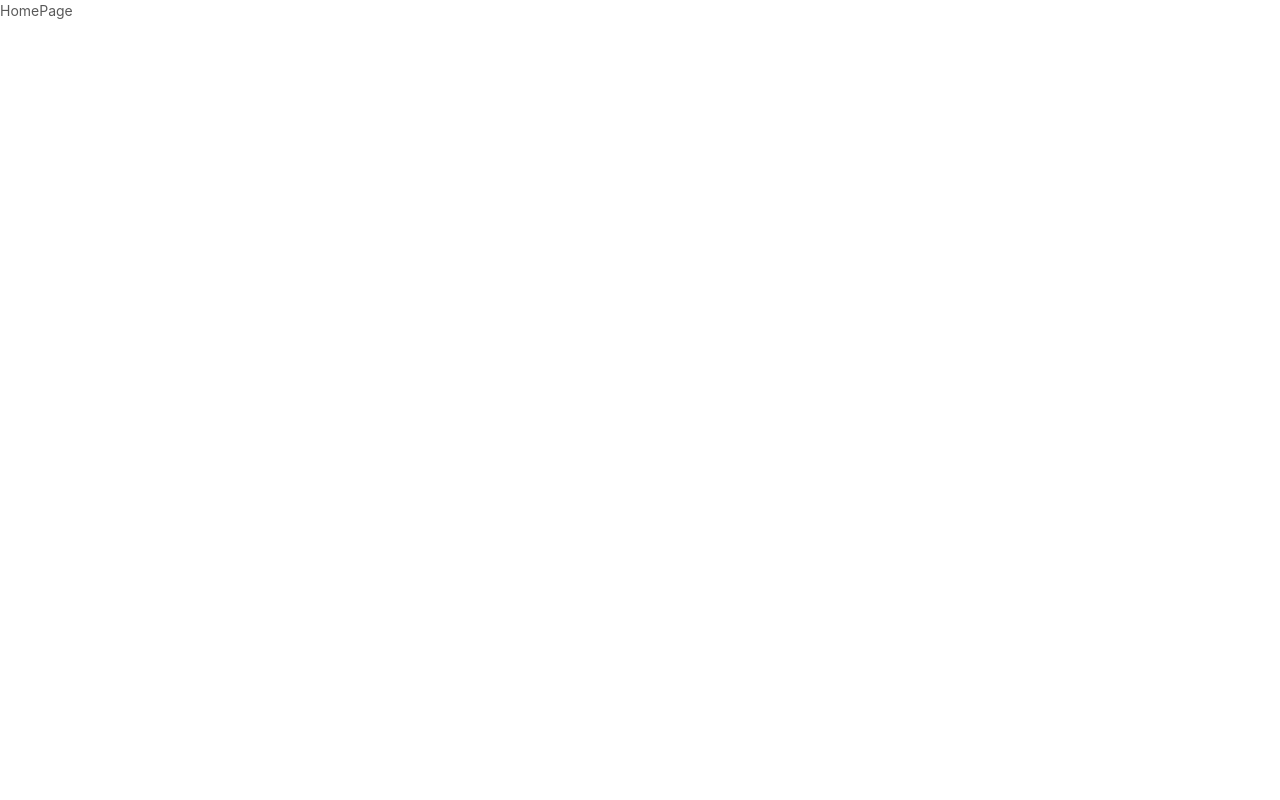
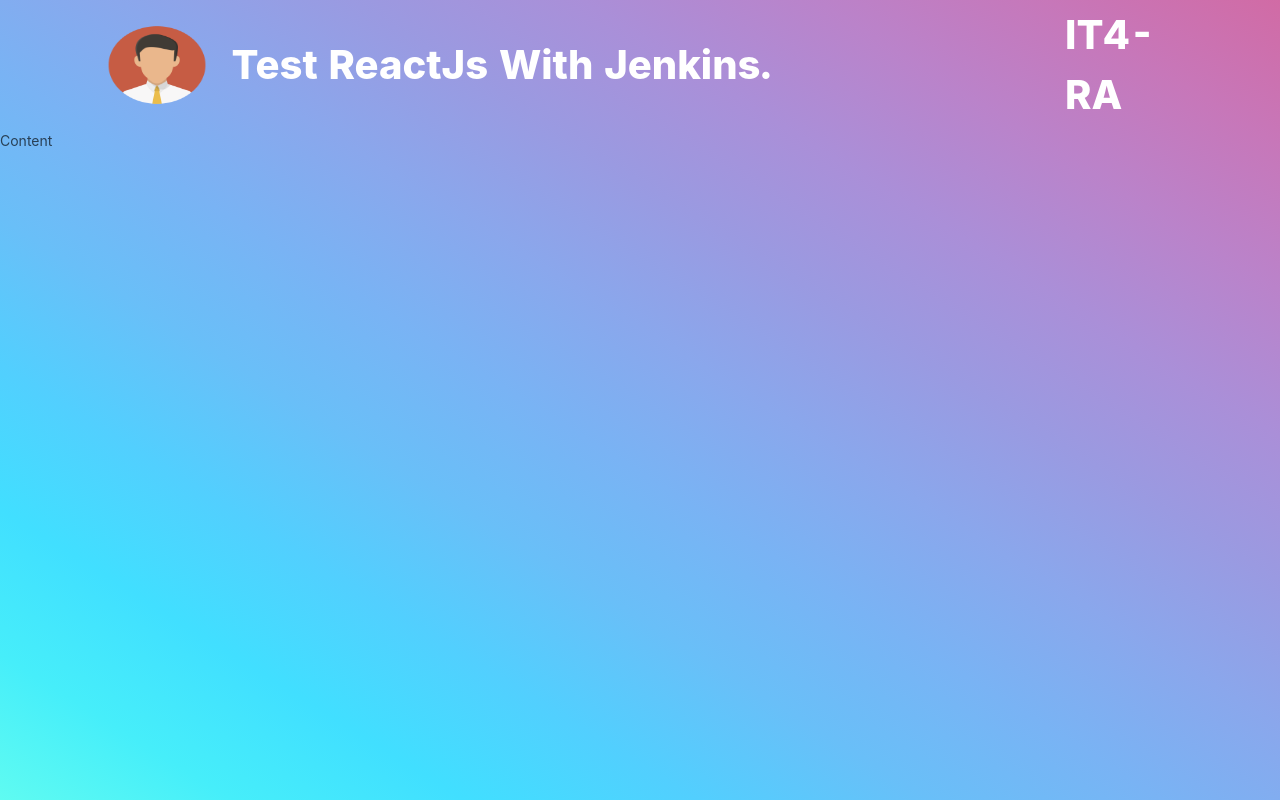
Before and after one commit to Adam10108/react-jenkins, a React (Create React App) app: page /react-jenkins/ in a window 1280 px wide. Built offline with nearby package versions, Linux system fonts and the light colour scheme.

Commit message:
add : header and layout component

```diff
--- a/package.json
+++ b/package.json
@@ -9,6 +9,7 @@
     "@testing-library/react": "9.3.2",
     "@testing-library/user-event": "7.1.2",
     "antd": "^3.26.6",
+    "ramda": "^0.26.1",
     "react": "16.12.0",
     "react-dom": "16.12.0",
     "react-router-dom": "5.1.2",
--- /dev/null
+++ b/src/components/header/index.js
@@ -0,0 +1,25 @@
+// @flow
+import React from 'react'
+import styled from '@emotion/styled'
+
+const HeaderStyled = styled.div`
+  height: ${props => props.height};
+  padding: ${props => props.padding};
+  background: ${props => props.background};
+
+  display: flex;
+  justify-content: center;
+  align-items: center;
+`
+
+type Props = {
+  children: any
+}
+
+const HeaderBar = (props: Props) => {
+  const { children, ...rest } = props
+
+  return <HeaderStyled {...rest}>{children}</HeaderStyled>
+}
+
+export default HeaderBar
--- /dev/null
+++ b/src/components/layout/index.js
@@ -0,0 +1,65 @@
+// @flow
+import { Col } from 'antd'
+import React from 'react'
+import styled from '@emotion/styled'
+
+import Header from '../header'
+
+import UserIcon from '../../core/image/user.png'
+
+const BackgruondLayout = styled.div`
+  height: 100vh;
+  background-image: linear-gradient(
+    to left bottom,
+    #d16ba5,
+    #c777b9,
+    #ba83ca,
+    #aa8fd8,
+    #9a9ae1,
+    #8aa7ec,
+    #79b3f4,
+    #69bff8,
+    #52cffe,
+    #41dfff,
+    #46eefa,
+    #5ffbf1
+  );
+`
+
+const ImgStyled = styled.img`
+  height: 80px;
+  width: 100px;
+`
+const TextBoxStyled = styled.div`
+  display: flex;
+  align-items: center;
+`
+const TitleStyled = styled.span`
+  margin: 25px;
+  font-size: 40px;
+  color: white;
+  font-weight: 800;
+`
+const PageLayout = props => {
+  const { children } = props
+  return (
+    <BackgruondLayout>
+      <Header height="130px" width="100%" padding="20px 8.33%">
+        <Col span={21}>
+          <TextBoxStyled>
+            <ImgStyled src={UserIcon} />
+            <TitleStyled>Test ReactJs With Jenkins.</TitleStyled>
+          </TextBoxStyled>
+        </Col>
+        <Col span={3}>
+          <TextBoxStyled>
+            <TitleStyled>IT4-RA</TitleStyled>
+          </TextBoxStyled>
+        </Col>
+      </Header>
+      {children}
+    </BackgruondLayout>
+  )
+}
+
+export default PageLayout
--- a/src/containers/homepage/index.js
+++ b/src/containers/homepage/index.js
@@ -1,6 +1,16 @@
 import React from 'react'
+import styled from '@emotion/styled'
 
+import Layout from '../../components/layout'
+
+const ContentLayout = styled.div`
+  /* height: 100; */
+`
 function Index() {
-  return <>HomePage</>
+  return (
+    <Layout>
+      <ContentLayout>Content</ContentLayout>
+    </Layout>
+  )
 }
 export default Index
```
Also changed, not shown: src/core/image/user.png (added), 1 other file (tests, documents, lock files or other folders).
